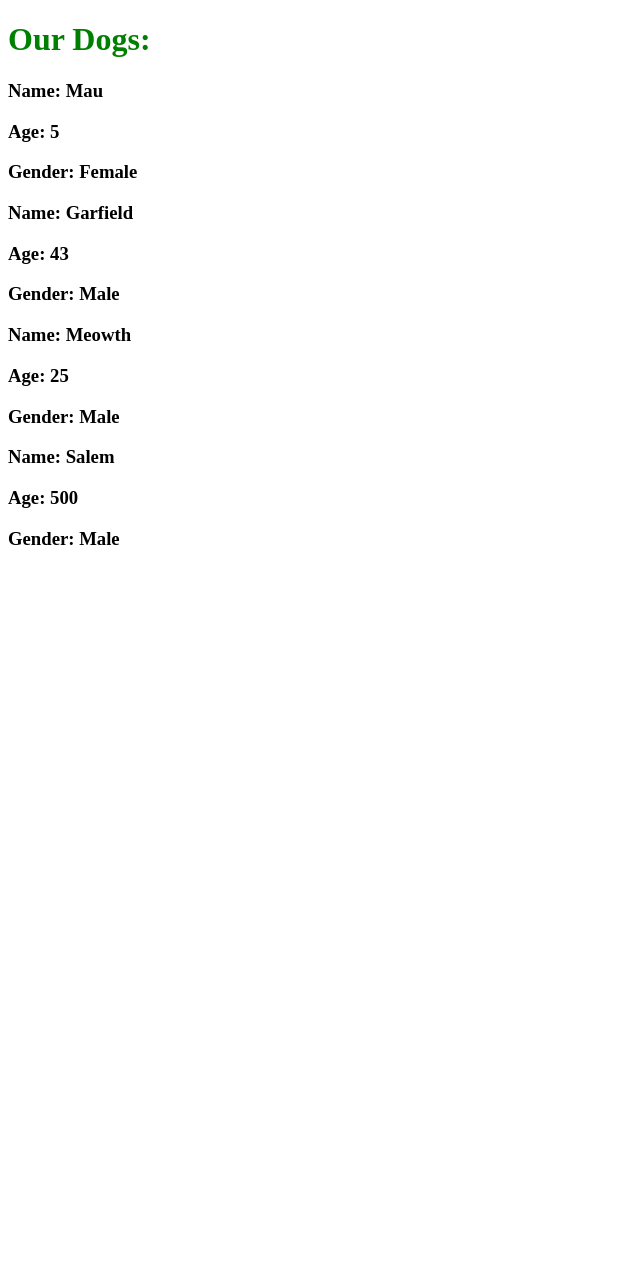
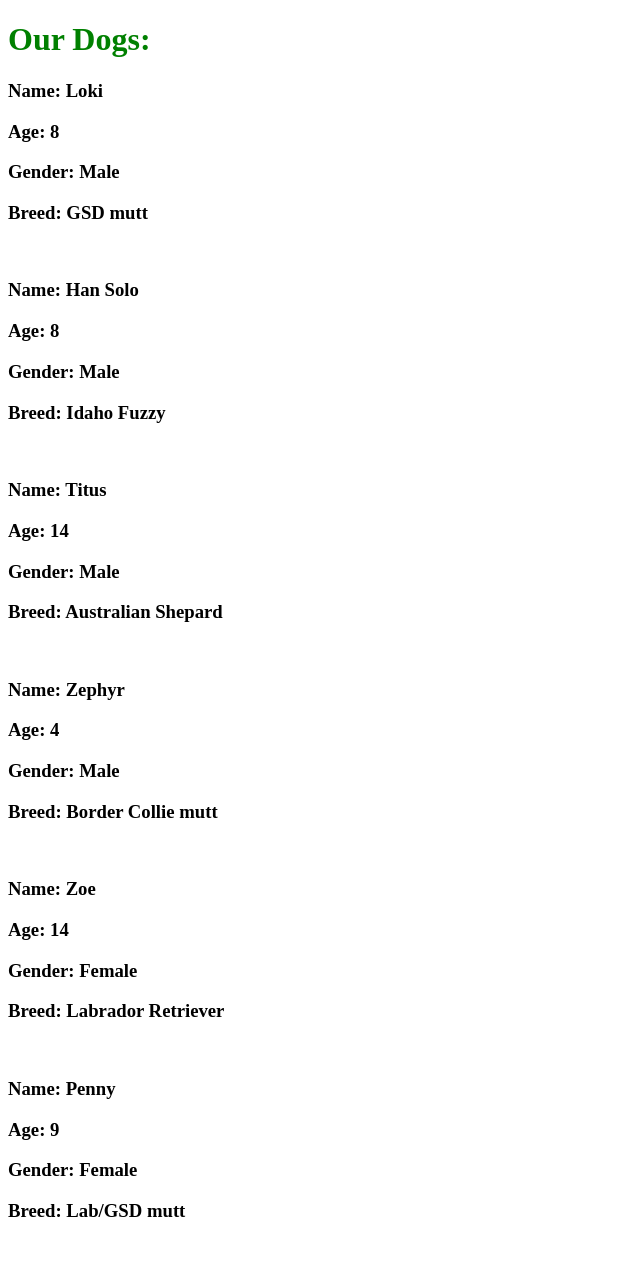
Before and after one commit to mbahan1/django-dogs, a Django app: page /dogs/ in a window 1280 px wide. Shown: the whole page, without its empty margins (0-640 px from the left). Before the commit the page ends 545 px from the top, so only its background shows below. Run offline with Django 4.2, Linux system fonts and the light colour scheme.

Commit message:
added dog fakaabase

```diff
--- a/main_app/templates/doglist.html
+++ b/main_app/templates/doglist.html
@@ -11,5 +11,7 @@ DOG LIST!!!!!!!!
     <h3>Name: {{dog.name}}</h3>
     <h3>Age: {{dog.age}}</h3>
     <h3>Gender: {{dog.gender}}</h3>
+    <h3>Breed: {{dog.breed}}</h3>
+    <br>
     {% endfor %}
 {% endblock %}
--- a/main_app/views.py
+++ b/main_app/views.py
@@ -17,16 +17,19 @@ class About(TemplateView):
     # def get(self, request):
     #     return HttpResponse("Dogs About")
 class Dog:
-    def __init__(self, name, age, gender):
+    def __init__(self, name, age, gender, breed):
         self.name = name
         self.age = age
         self.gender = gender
+        self.breed = breed
 
 dogs = [
-    Dog("Mau", 5, "Female"),
-    Dog("Garfield", 43, "Male"),
-    Dog("Meowth", 25, "Male"),
-    Dog("Salem", 500, "Male"),
+    Dog("Loki", 8, "Male", "GSD mutt"),
+    Dog("Han Solo", 8, "Male", "Idaho Fuzzy"),
+    Dog("Titus", 14, "Male", "Australian Shepard"),
+    Dog("Zephyr", 4, "Male", "Border Collie mutt"),
+    Dog("Zoe", 14, "Female", "Labrador Retriever"),
+    Dog("Penny", 9, "Female", "Lab/GSD mutt"),
 ]
 
 class DogList(TemplateView):
```
